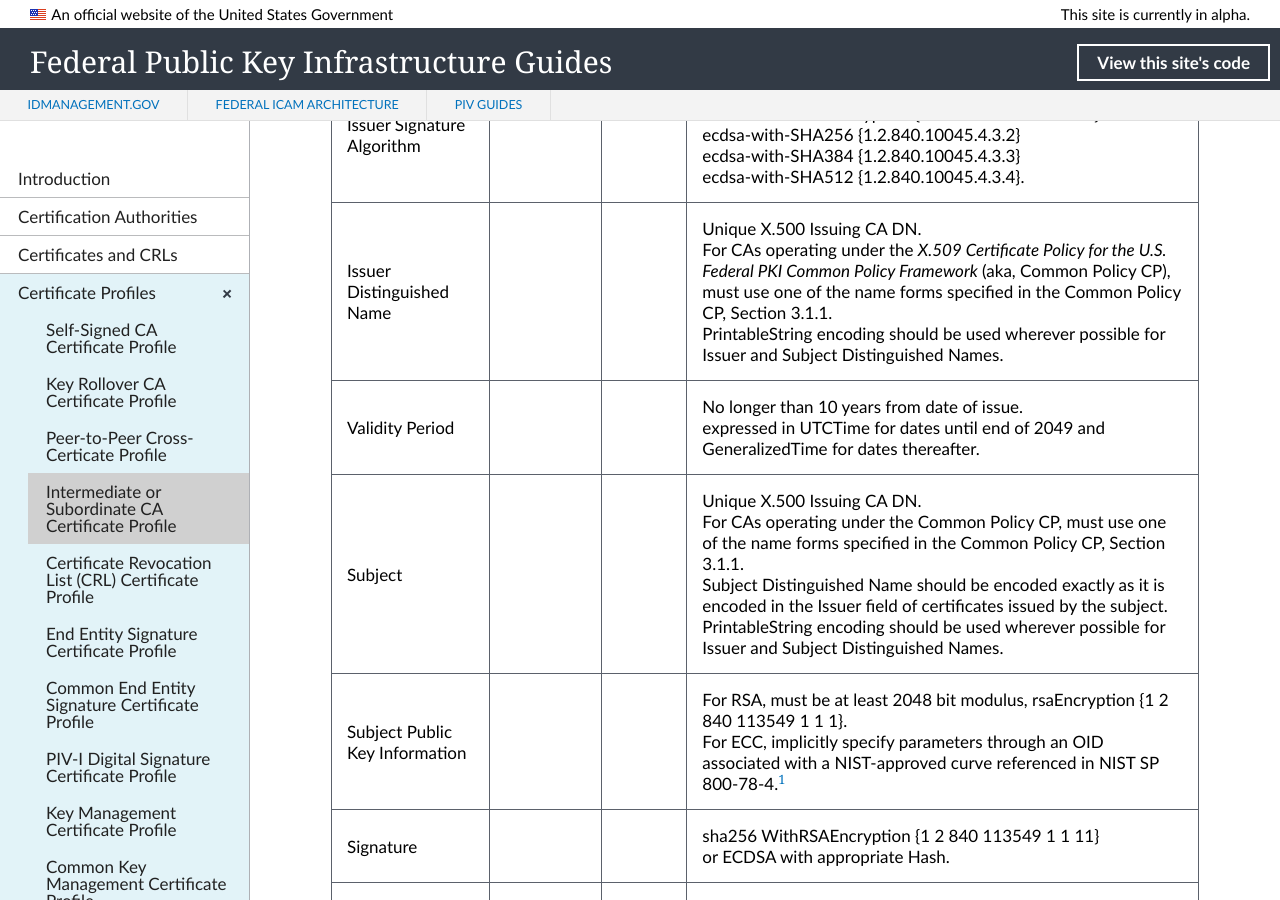
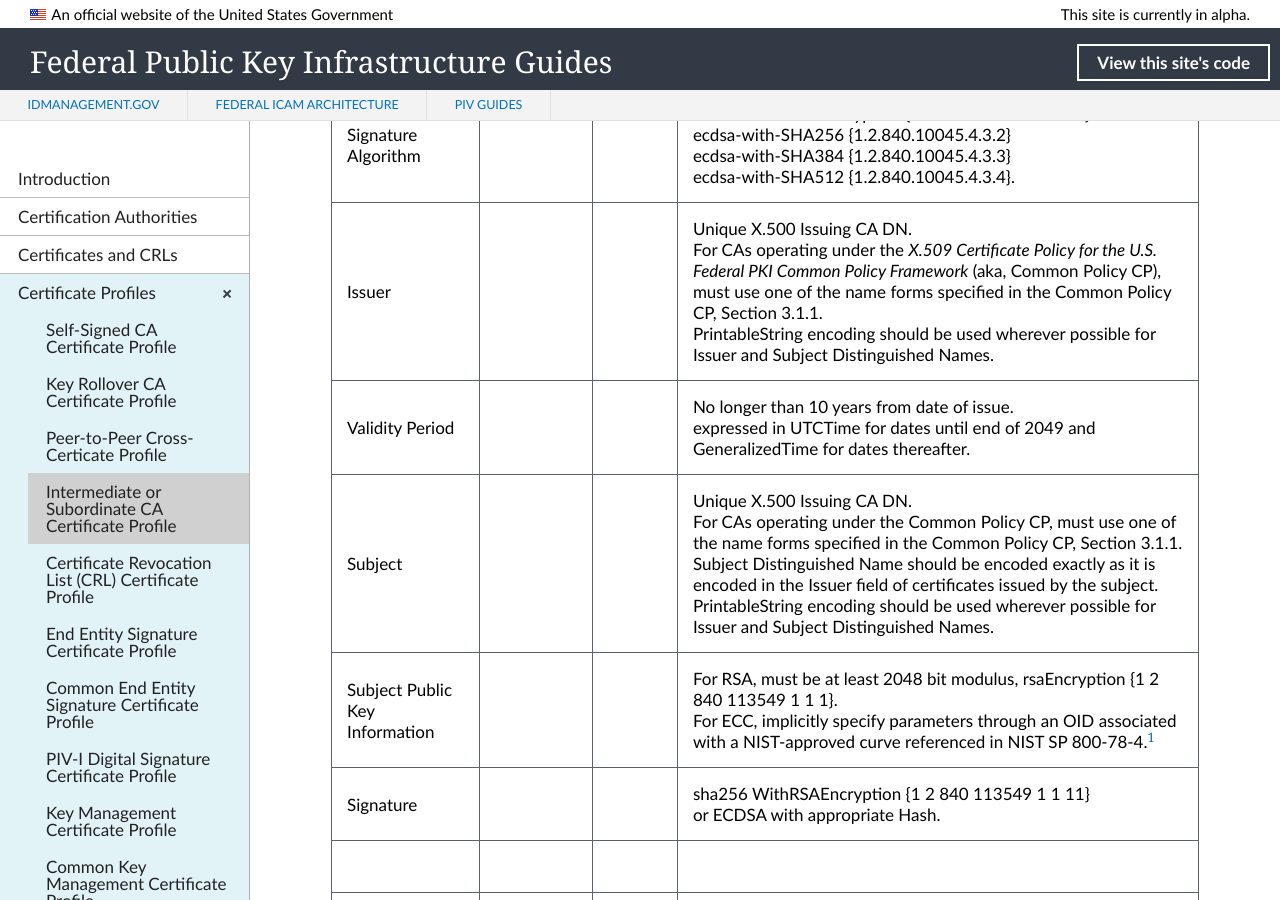
Before and after one commit to GSA/fpki-guides, a Jekyll site: the page built from _profiles/04_int_or_sub_ca.md, in a window 1280 px wide and 900 px high, scrolled down 527 px. Built offline with Jekyll 4.4.1, drawn with Linux system fonts in a browser that asks for light colours; nearby versions of some CDN libraries; library files that are not in the unit come from our copies.

Commit message:
Update 04_int_or_sub_ca.md
Remove "Distinguished Name" from Issuer field (WB)

```diff
--- a/_profiles/04_int_or_sub_ca.md
+++ b/_profiles/04_int_or_sub_ca.md
@@ -11,7 +11,7 @@
 | Version   |       |       | V3 (2)                                 |
 | Serial Number   |       |       | Must be a unique positive number. |
 | Issuer Signature Algorithm   |       |       |  One of the following: <br>sha256 WithRSAEncryption {1 2 840 113549 1 1 11} <br>ecdsa-with-SHA256 {1.2.840.10045.4.3.2} <br>ecdsa-with-SHA384 {1.2.840.10045.4.3.3} <br>ecdsa-with-SHA512 {1.2.840.10045.4.3.4}. |
-| Issuer Distinguished Name   |       |       |  Unique X.500 Issuing CA DN. <br>For CAs operating under the _X.509 Certificate Policy for the U.S. Federal PKI Common Policy Framework_ (aka, Common Policy CP), must use one of the name forms specified in the Common Policy CP, Section 3.1.1.<br>PrintableString encoding should be used wherever possible for Issuer and Subject Distinguished Names. |
+| Issuer   |       |       |  Unique X.500 Issuing CA DN. <br>For CAs operating under the _X.509 Certificate Policy for the U.S. Federal PKI Common Policy Framework_ (aka, Common Policy CP), must use one of the name forms specified in the Common Policy CP, Section 3.1.1.<br>PrintableString encoding should be used wherever possible for Issuer and Subject Distinguished Names. |
 | Validity Period   |       |       |  No longer than 10 years from date of issue.<BR>expressed in UTCTime for dates until end of 2049 and GeneralizedTime for dates thereafter.  |
 | Subject   |       |       |   Unique X.500 Issuing CA DN.<br>For CAs operating under the Common Policy CP, must use one of the name forms specified in the Common Policy CP, Section 3.1.1.<br>Subject Distinguished Name should be encoded exactly as it is encoded in the Issuer field of certificates issued by the subject.<br>PrintableString encoding should be used wherever possible for Issuer and Subject Distinguished Names.   |
 | Subject Public Key Information   |       |       |   For RSA, must be at least 2048 bit modulus, rsaEncryption {1 2 840 113549 1 1 1}.<BR>For ECC, implicitly specify parameters through an OID associated with a NIST-approved curve referenced in NIST SP 800-78-4.<sup>[1](#1)</sup>   |
```
